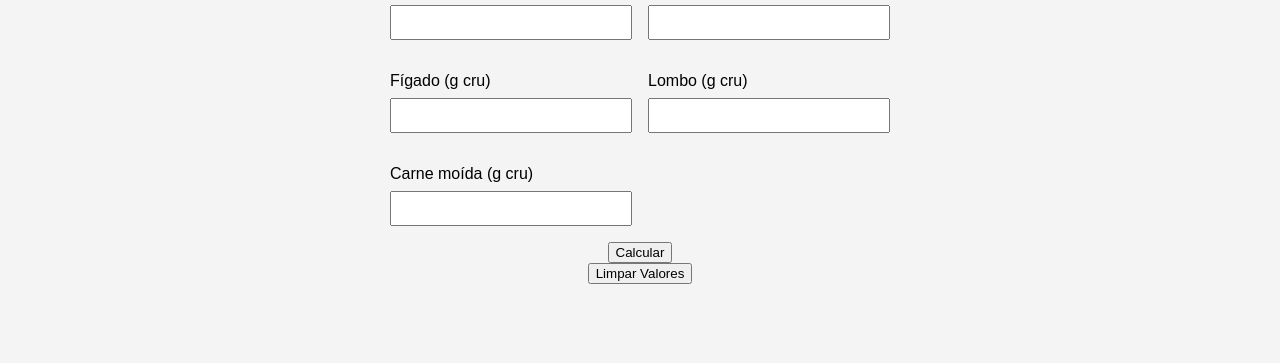
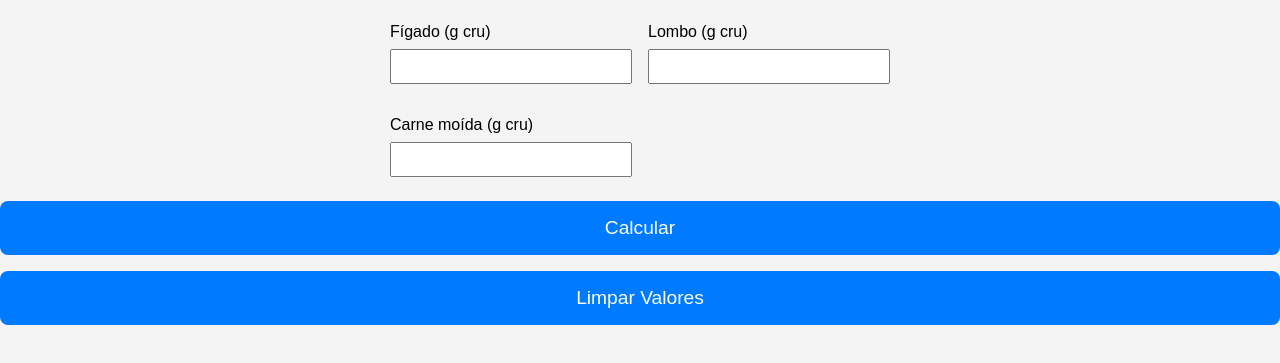
Before and after one commit to Enzoreal100/proteincalc, a plain HTML site: page index.html in a window 1280 px wide. Shown: the part 333-696 px from the top of the page. Drawn offline with Linux system fonts and the light colour scheme.

Commit message:
fix: buttons small and glued

```diff
--- a/style.css
+++ b/style.css
@@ -30,6 +30,22 @@ input {
     box-sizing: border-box;
 }
 
+button {
+    width: 100%;
+    padding: 1rem;
+    font-size: 1.2rem;
+    margin: 0.5rem 0;
+    border: none;
+    border-radius: 8px;
+    background-color: #007bff;
+    color: white;
+    cursor: pointer;
+}
+
+button:hover {
+    background-color: #0056b3;
+}
+
 /* Responsive styles for larger screens */
 @media (min-width: 600px) {
     main {
```
